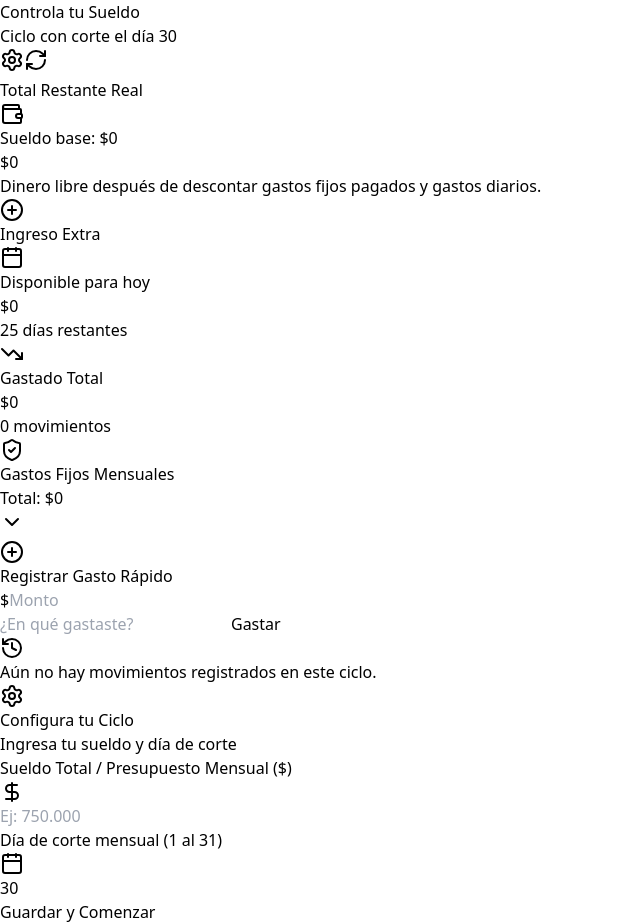
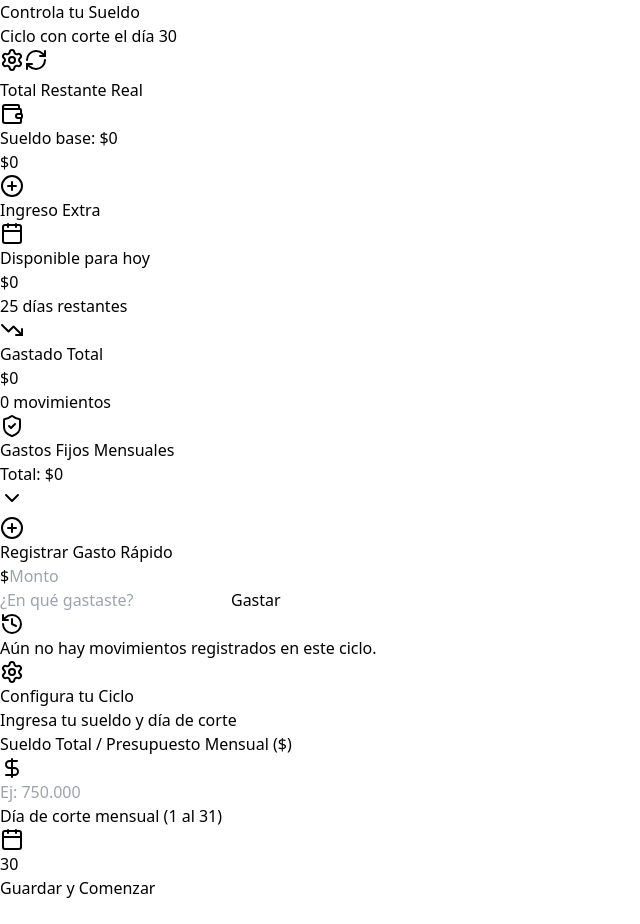
Before and after one commit to antoniofontanilla/controla-tu-sueldo, a React (Vite) app: page / in a window 1280 px wide. Shown: the whole page, without its empty margins (0-640 px from the left). After the commit the page ends 900 px from the top, so only its background shows below. Built offline with nearby package versions, Linux system fonts and the light colour scheme.

Commit message:
feat: agregar ingresos extras al historial con formato de miles e indicador verde

```diff
--- a/src/components/Dashboard.jsx
+++ b/src/components/Dashboard.jsx
@@ -100,7 +100,7 @@ export default function Dashboard({
           </div>
 
           <p className="text-xs font-medium opacity-90 mb-4">
-            Dinero libre después de descontar gastos fijos pagados y gastos diarios.
+
           </p>
 
           {/* Botón verde para Ingreso Extra justo debajo */}
```
